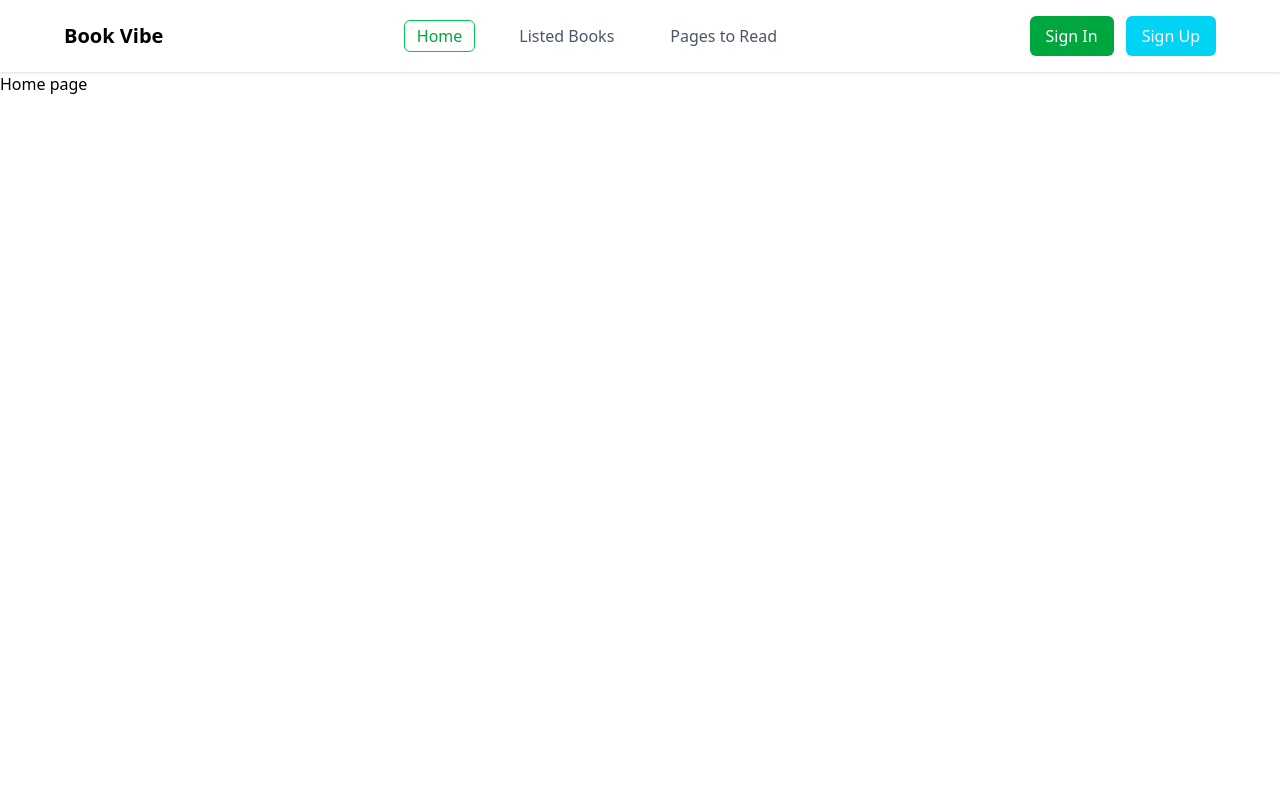
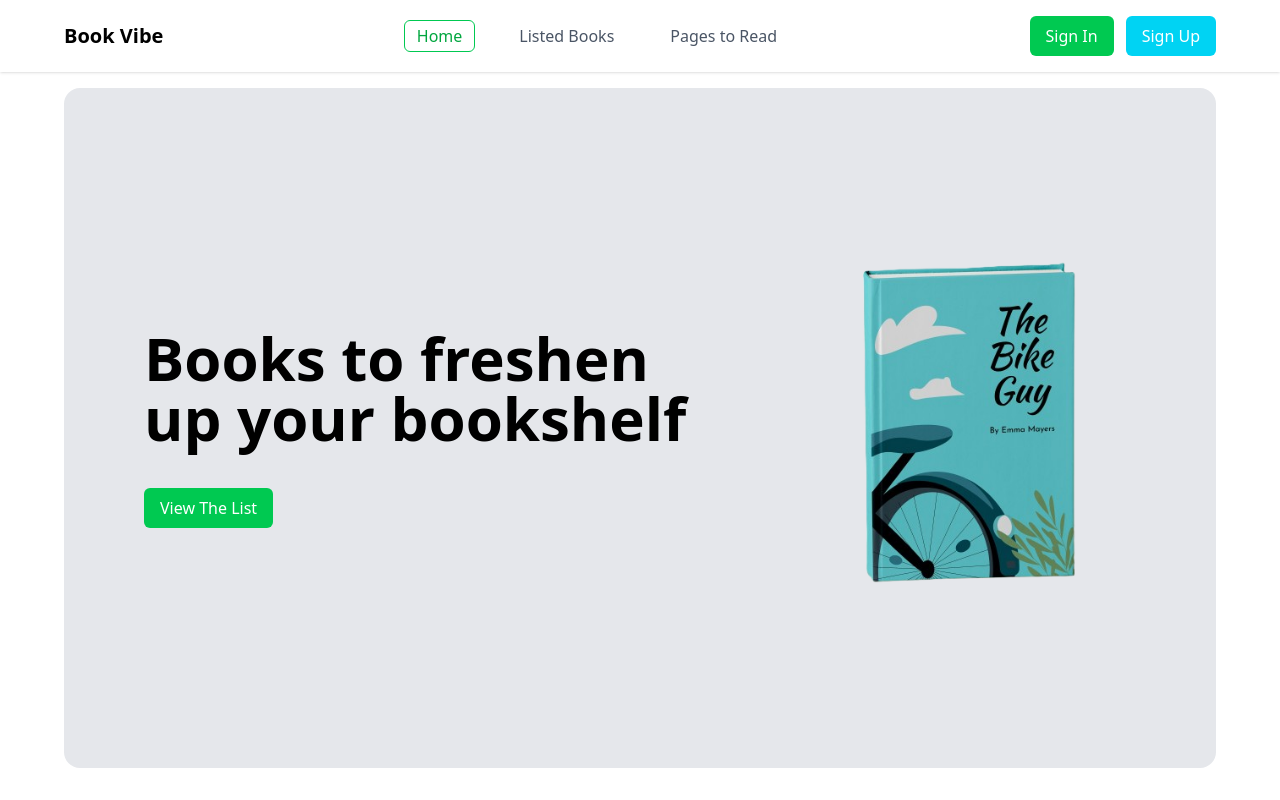
Before and after one commit to Md-Abdullah-4220/Book-Vibe, a React (Vite) app: page / in a window 1280 px wide. Built offline with nearby package versions, Linux system fonts and the light colour scheme; a web font is replaced by a local one.

Commit message:
add all path

```diff
--- a/src/components/Naveber.jsx
+++ b/src/components/Naveber.jsx
@@ -32,7 +32,7 @@ const Naveber = () => {
 
 
       <div className="flex space-x-3">
-        <button className="bg-green-600 text-white px-4 py-2 rounded-md hover:bg-green-700 text-sm md:text-base">
+        <button className="bg-green-500 text-white px-4 py-2 rounded-md text-sm md:text-base">
           Sign In
         </button>
         <button className="bg-cyan-400 text-white px-4 py-2 rounded-md hover:bg-cyan-500 text-sm md:text-base">
--- a/src/pages/Home.jsx
+++ b/src/pages/Home.jsx
@@ -1,9 +1,19 @@
-
+import imge from "../assets/7259813.png"
 
 const Home = () => {
     return (
-        <div>
-            <h1>Home page</h1>
+        <div className="px-6 md:px-16 py-4 ">
+            <div className="bg-gray-200 p-10 flex justify-center items-center h-[680px] rounded-2xl">
+                <div className="font-bodydisplay flex flex-col gap-5 p-10 justify-center items-center text-left h-full">
+                    <div>
+                    <h1 className="text-6xl font-bold max-w-2xl mb-10">Books to freshen up your bookshelf</h1>
+                    <button className="bg-green-500 text-white px-4 py-2 rounded-md text-sm md:text-base">View The List</button>
+                    </div>
+                </div>
+                <div>
+                    <img src={imge} alt="cover img" />
+                </div>
+            </div>
         </div>
     );
 };
```
Also changed, not shown: src/assets/7259813.jpg (deleted), src/assets/7259813.png (added).
